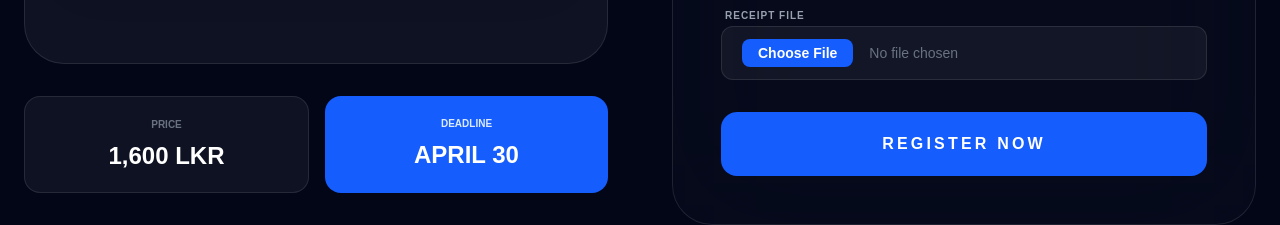
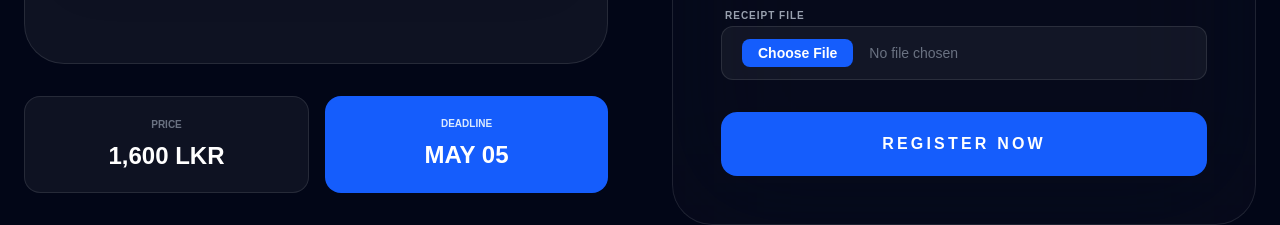
Before and after one commit to HarshanaPrabhath/ICTSC-Web-SIte, a React (Vite) app in the folder Frontend/ictsc web/: page /register in a window 1280 px wide. Shown: the part 860-1085 px from the top of the page. Built offline with nearby package versions, Linux system fonts and the light colour scheme; no server answers.

Commit message:
extended days

```diff
--- a/Frontend/ictsc web/src/pages/TShirtRegistration.jsx
+++ b/Frontend/ictsc web/src/pages/TShirtRegistration.jsx
@@ -230,7 +230,7 @@ function TShirtRegistration() {
               </div>
               <div className="flex-1 bg-blue-600 rounded-2xl p-5 text-center">
                 <p className="text-blue-100 text-[10px] uppercase font-bold mb-2">Deadline</p>
-                <p className="text-2xl font-black ">APRIL 30</p>
+                <p className="text-2xl font-black ">MAY 05</p>
               </div>
             </div>
 
```
